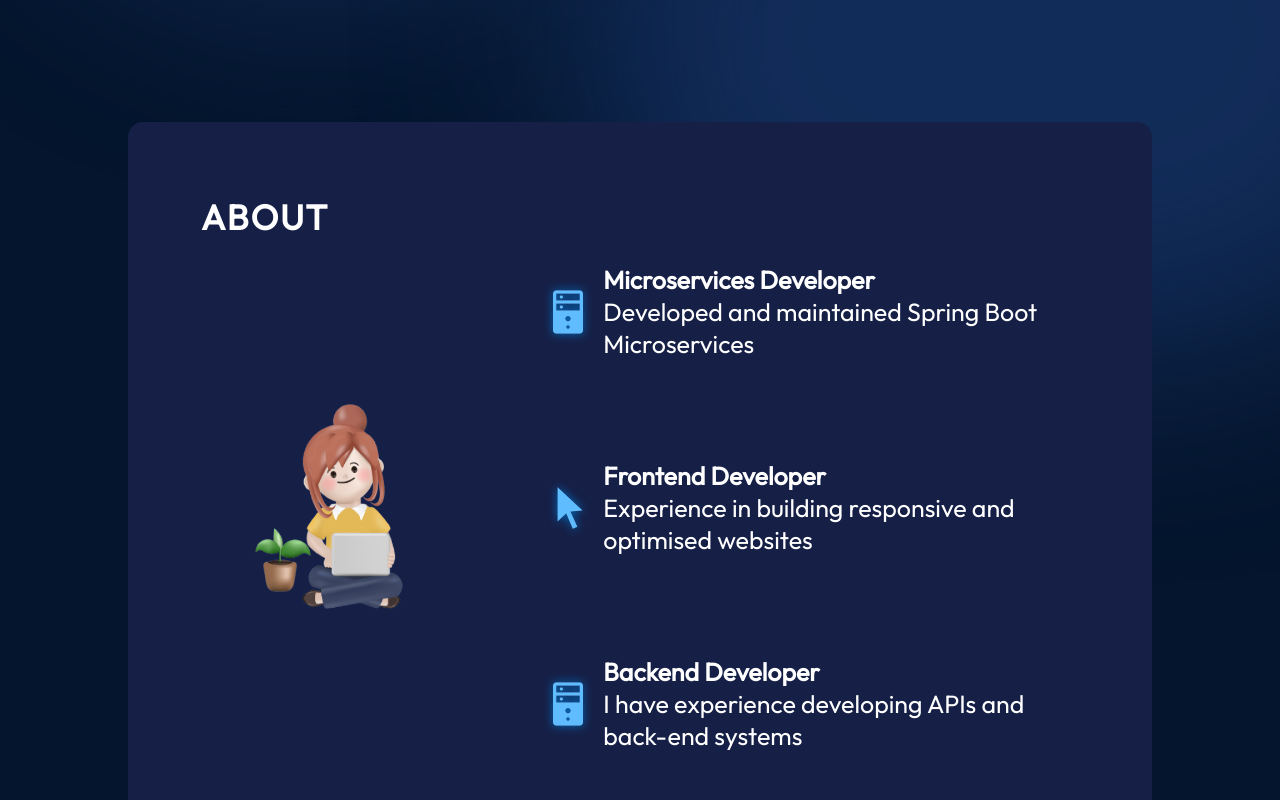
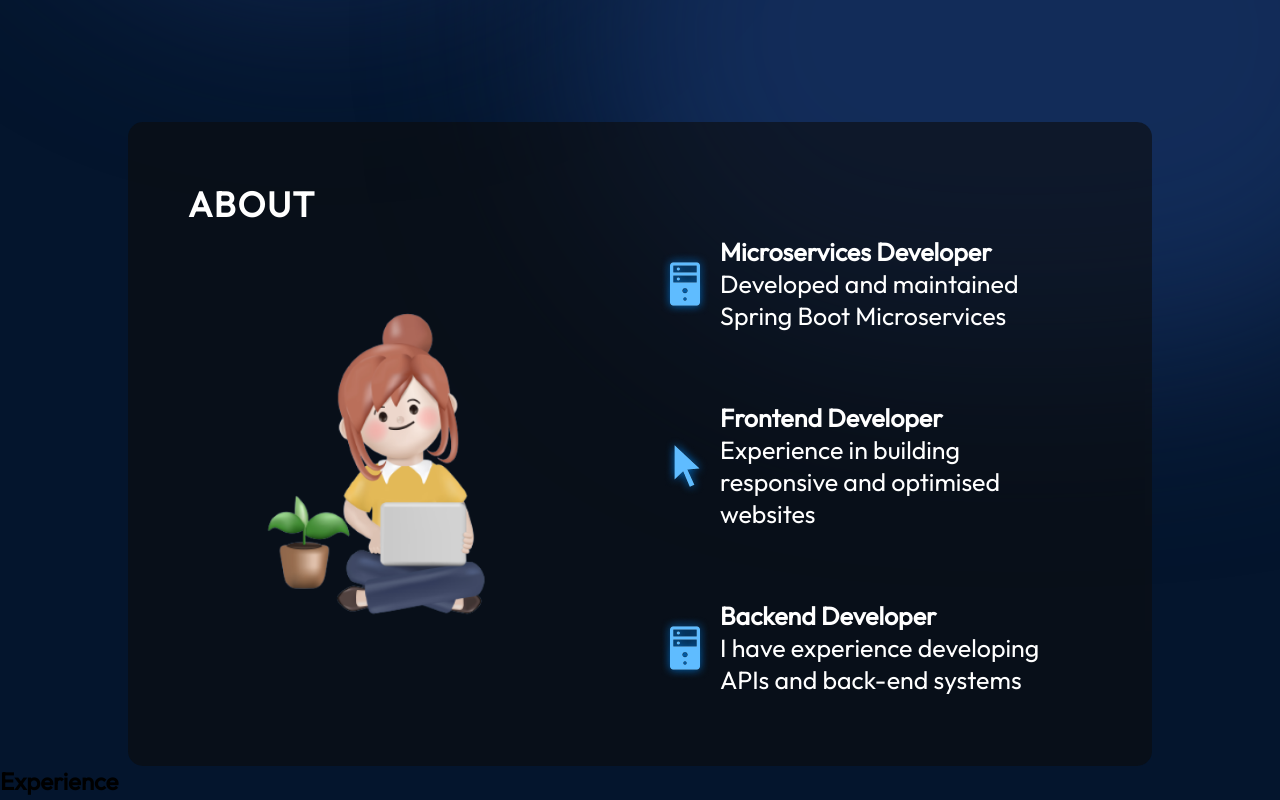
Before and after one commit to re-sha/portfolio, a React (Vite) app in the folder react-portfolio/: page / in a window 1280 px wide. Shown: the part 680-1480 px from the top of the page. Built offline with nearby package versions, Linux system fonts and the light colour scheme.

Commit message:
edit styles of about component

```diff
--- a/react-portfolio/src/components/About/About.module.css
+++ b/react-portfolio/src/components/About/About.module.css
@@ -2,10 +2,9 @@
 
 .container {
   position: relative;
-    background-color: rgb(22, 32, 71);
-    /* rgba(23, 90, 208, 1) */
+  background-color: rgba(12, 12, 12, 0.6);
   border-radius: 15px;
-    padding: 73px;
+  padding: 60px;
   margin-top: 129px;
   z-index: 1;
   margin-left: 10%;
@@ -18,7 +17,6 @@
   font-weight: 700;
   letter-spacing: 1.75px;
   text-transform: uppercase;
-
 }
 
 .content {
@@ -28,7 +26,7 @@
 }
 
 .aboutImage {
-    width: 35%;
+  width: 50%;
 }
 
 .aboutItems {
@@ -44,10 +42,10 @@
   align-items: center;
   border-radius: 20px;
   list-style: none;
-    padding: 25px;
+  padding: 10px;
   background-image: linear-gradient(
     90deg,
-        rgba(91, 107, 182, 0.42) 0%,
+    rgba(165, 215, 232, 0.42) 0%,
     rgba(255, 255, 255, 0) 100%
   );
   background-size: 0 100%;
@@ -59,7 +57,7 @@
   background-size: 100% 100%;
 }
 
-.aboutItem h3{
+.aboutItem h3 {
   font-size: 25px;
   font-weight: 600;
 }
@@ -68,7 +66,7 @@
   font-size: 25px;
 }
 
-@media screen and (max-width: 830px)  {
+@media screen and (max-width: 830px) {
   .container {
     background-color: transparent;
     padding-left: 0;
@@ -84,7 +82,7 @@
   }
 
   .aboutItems {
-        margin-top: 29px;
+    margin-top: 2px;
   }
 
   .aboutItem {
```
Lines whose indentation alone changed are shown as unchanged.
